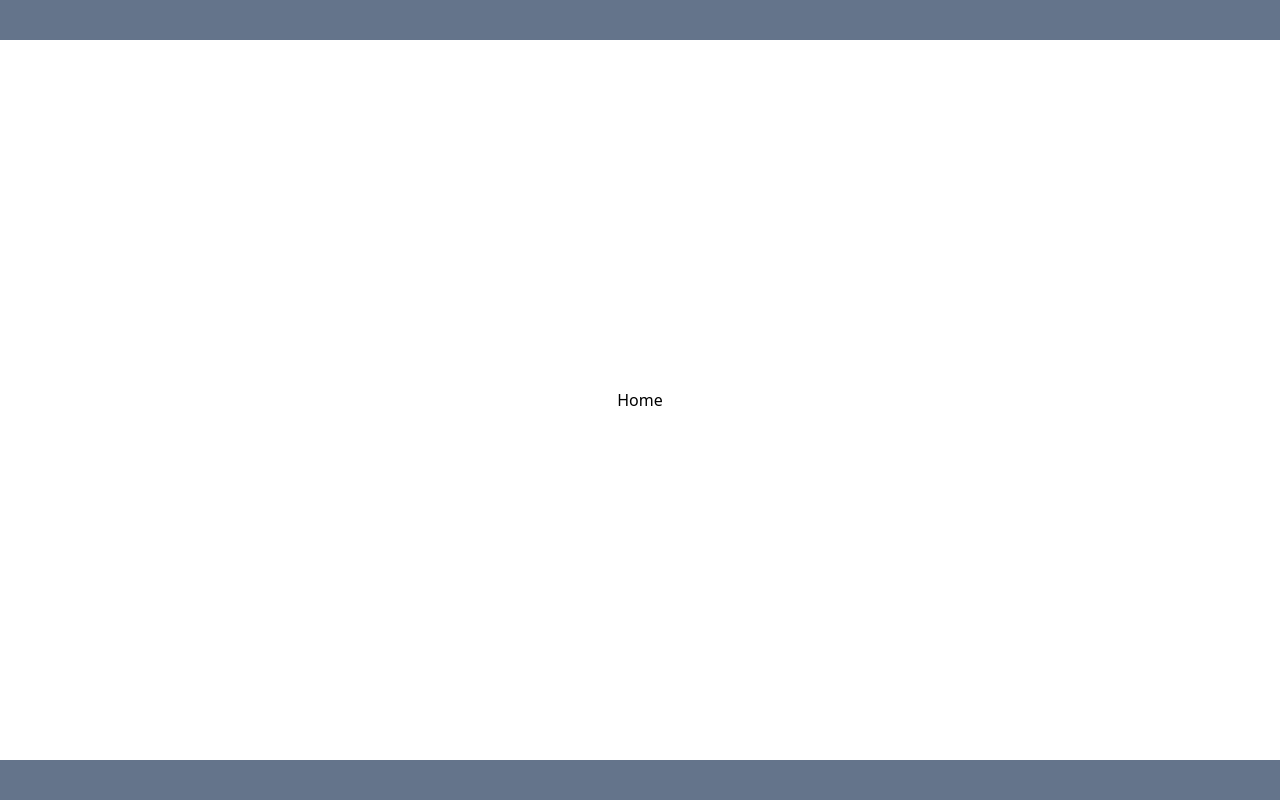
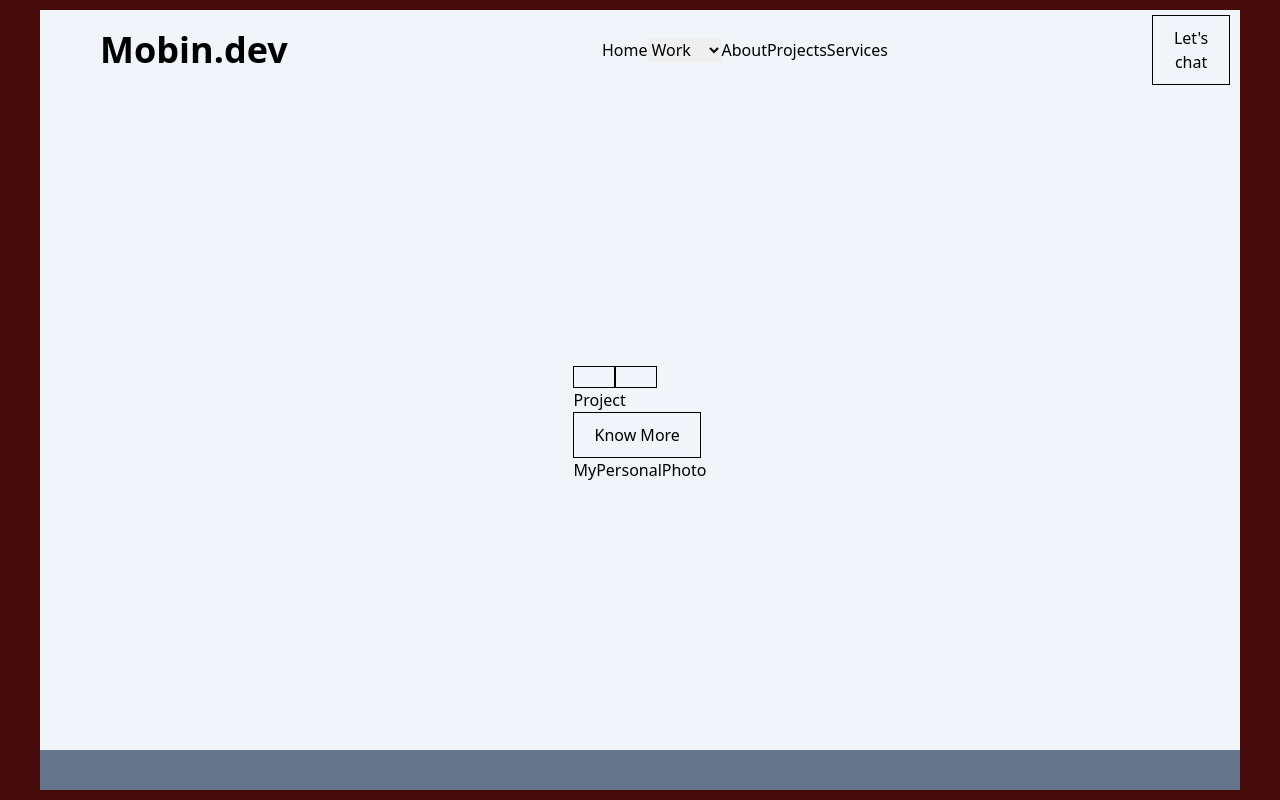
Before and after one commit to Mobin-Karam/A0900---MK---website-v3.0.2, a React (Vite) app in the folder portfolio/: page / in a window 1280 px wide. Built offline with nearby package versions, Linux system fonts and the light colour scheme.

Commit message:
start styling my website portfolio

```diff
--- a/portfolio/src/components/Navbar.jsx
+++ b/portfolio/src/components/Navbar.jsx
@@ -1,9 +1,46 @@
 import React from "react";
+import {
+  createBrowserRouter,
+  RouterProvider,
+  Route,
+  Link,
+  BrowserRouter,
+  Routes,
+  Outlet,
+} from "react-router-dom";
 
 const Navbar = () => {
   return (
     <>
-      <div className="w-full h-10 bg-slate-500"></div>
+      <nav className="Nav">
+        <Link className="Link Logo" to={"/"}>
+          <h1 className="LogoText">Mobin.dev</h1>
+        </Link>
+        <div className="Navbar">
+          <Link className="Link" to={"/"}>
+            <span className="item">Home</span>
+          </Link>
+          <select className="DropDown">
+            <option value="">Work</option>
+            <option value="work-2">Work-2</option>
+            <option value="work-3">Work-3</option>
+            <option value="work-4">Work-4</option>
+            <option value="work-5">Work-5</option>
+          </select>
+          <Link className="Link" to={"/about"}>
+            <span className="item">About</span>
+          </Link>
+          <Link className="Link" to={"/projects"}>
+            <span className="item">Projects</span>
+          </Link>
+          <Link className="Link" to={"/services"}>
+            <span className="item">Services</span>
+          </Link>
+        </div>
+        <Link className="Link">
+          <button className="Btn">Let's chat</button>
+        </Link>
+      </nav>
     </>
   );
 };
--- a/portfolio/src/index.css
+++ b/portfolio/src/index.css
@@ -3,7 +3,37 @@
 @tailwind utilities;
 
 @layer components {
+  .app {
+    @apply w-full h-screen py-10px px-40px bg-red-950 flex items-center justify-center;
+  }
+
   .Container {
-    @apply w-full h-screen  flex items-center justify-between flex-col flex-nowrap;
+    @apply w-full h-full bg-slate-100 flex items-center justify-between flex-col flex-nowrap;
+  }
+
+  .LogoText {
+    @apply px-50px text-4xl font-bold;
+  }
+
+  .Btn {
+    @apply py-10px px-20px border border-black border-solid;
+  }
+
+  .Btn:hover {
+      @apply bg-black text-white;
+  }
+
+  .Navbar {
+    @apply w-full flex items-center justify-center flex-row flex-nowrap;
   }
 }
+
+@layer base {
+  .Nav {
+    @apply w-full h-80px p-10px bg-transparent flex items-center justify-between flex-row flex-nowrap;
+  }
+
+  .Link {
+    @apply no-underline;
+  }
+}
--- /dev/null
+++ b/portfolio/src/pages/Dashboard.jsx
@@ -0,0 +1,15 @@
+import React from "react";
+import { Helmet } from "react-helmet";
+
+const Dashboard = () => {
+  return (
+    <>
+      <Helmet>
+        <title>Dashboard | Mobin Karam</title>
+      </Helmet>
+      <div className="">Dashboard</div>
+    </>
+  );
+};
+
+export default Dashboard;
--- a/portfolio/src/pages/Home.jsx
+++ b/portfolio/src/pages/Home.jsx
@@ -5,10 +5,63 @@ const Home = () => {
   return (
     <>
       <Helmet>
-        <title>Home</title>
-        <meta name="description" content="Frontend develoepr | Backend developer | Full Stack Developer" />
+        <title>Home | Mobin Karam</title>
+        <meta
+          name="description"
+          content="Frontend develoepr | Backend developer | Full Stack Developer"
+        />
       </Helmet>
-      <div className="">Home</div>
+      <section className="Home">
+        <section className="Center">
+          <div className="Left">
+            <div className="LeftTop">
+              <h1 className="TitleLeftTop"></h1>
+              <p className="PLeftTop"></p>
+              <div className="BtnLeftTop">
+                <button className="Btn"></button>
+                <button className="Btn"></button>
+              </div>
+              <div className="NumLeftTop">
+                <div className="NumberBox">
+                  <div className="Number"></div>
+                  <div className="NumberText"></div>
+                </div>
+                <div className="NumberBox">
+                  <div className="Number"></div>
+                  <div className="NumberText"></div>
+                </div>
+                <div className="NumberBox">
+                  <div className="number"></div>
+                  <div className="numberText"></div>
+                </div>
+              </div>
+            </div>
+            <div className="LeftBottom">
+              <div className="BoxOne">
+                <h2 className="TitleLeftBottom">Project</h2>
+                <button className="Btn">Know More</button>
+              </div>
+              <div className="BoxTwo">
+                <h2 className="TextLeftBottom">
+                  <p className="Txt"></p>
+                  <p className="Num"></p>
+                </h2>
+                <h2 className="TextLeftBottom">
+                  <p className="Txt"></p>
+                  <p className="Num"></p>
+                </h2>
+                <h2 className="TextLeftBottom">
+                  <p className="Txt"></p>
+                  <p className="Num"></p>
+                </h2>
+              </div>
+            </div>
+          </div>
+          <div className="Right">
+            <p className="TitlePhoto">MyPersonalPhoto</p>
+          </div>
+        </section>
+      </section>
     </>
   );
 };
```
